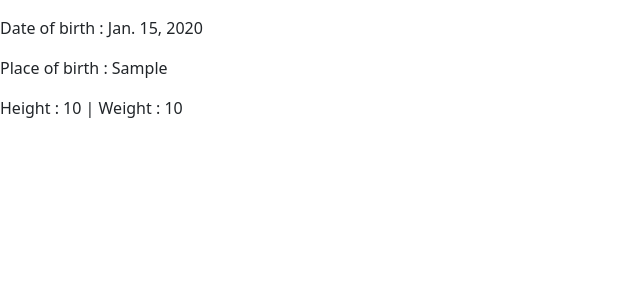
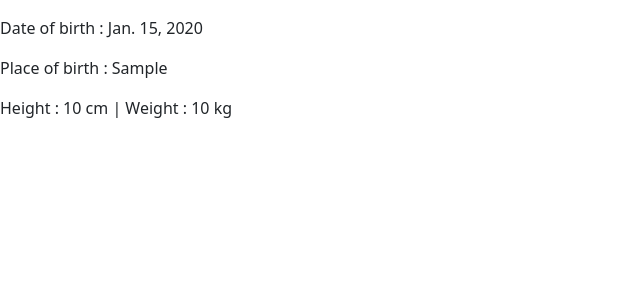
Before and after one commit to FilippoBellei/DjangoGP, a Django app: page /rider/1/ in a window 1280 px wide. Shown: the part 216-516 px from the top of the page, without its empty margins (0-640 px from the left). Run offline with Django 4.2, Linux system fonts and the light colour scheme; tables that the repository leaves empty hold one stand-in row (values such as "Sample post").

Commit message:
Update Rider DetailView

```diff
--- a/djangogp/templates/djangogp/rider_detail.html
+++ b/djangogp/templates/djangogp/rider_detail.html
@@ -9,5 +9,5 @@
 <p>Bike : {{ object.bike }}</p>
 <p>Date of birth : {{ object.dateOfBirth }}</p>
 <p>Place of birth : {{ object.placeOfBirth }}</p>
-<p>Height : {{ object.height }} | Weight : {{ object.weight }}</p>
+<p>Height : {{ object.height }} cm | Weight : {{ object.weight }} kg</p>
 {% endblock %}
```
